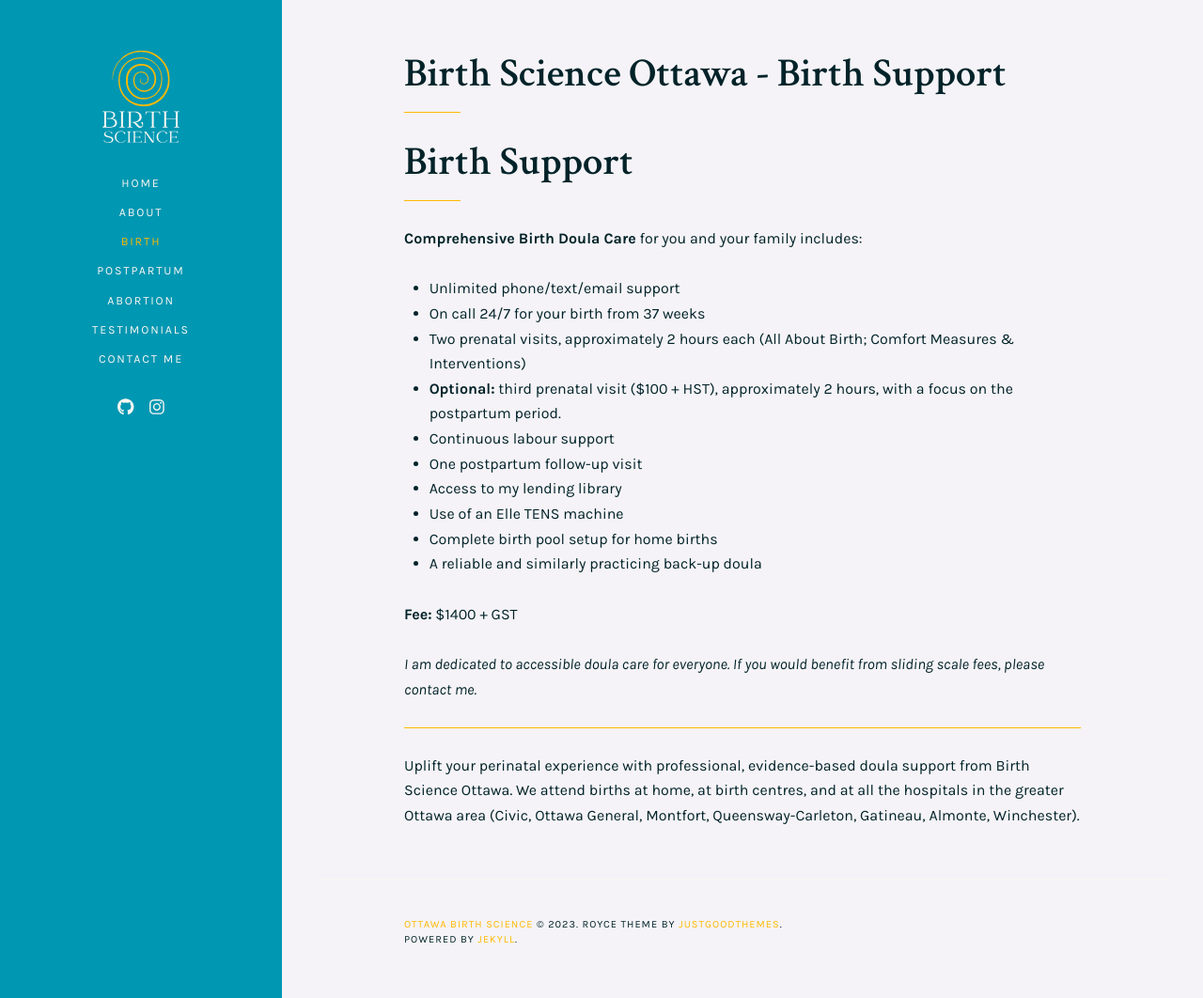
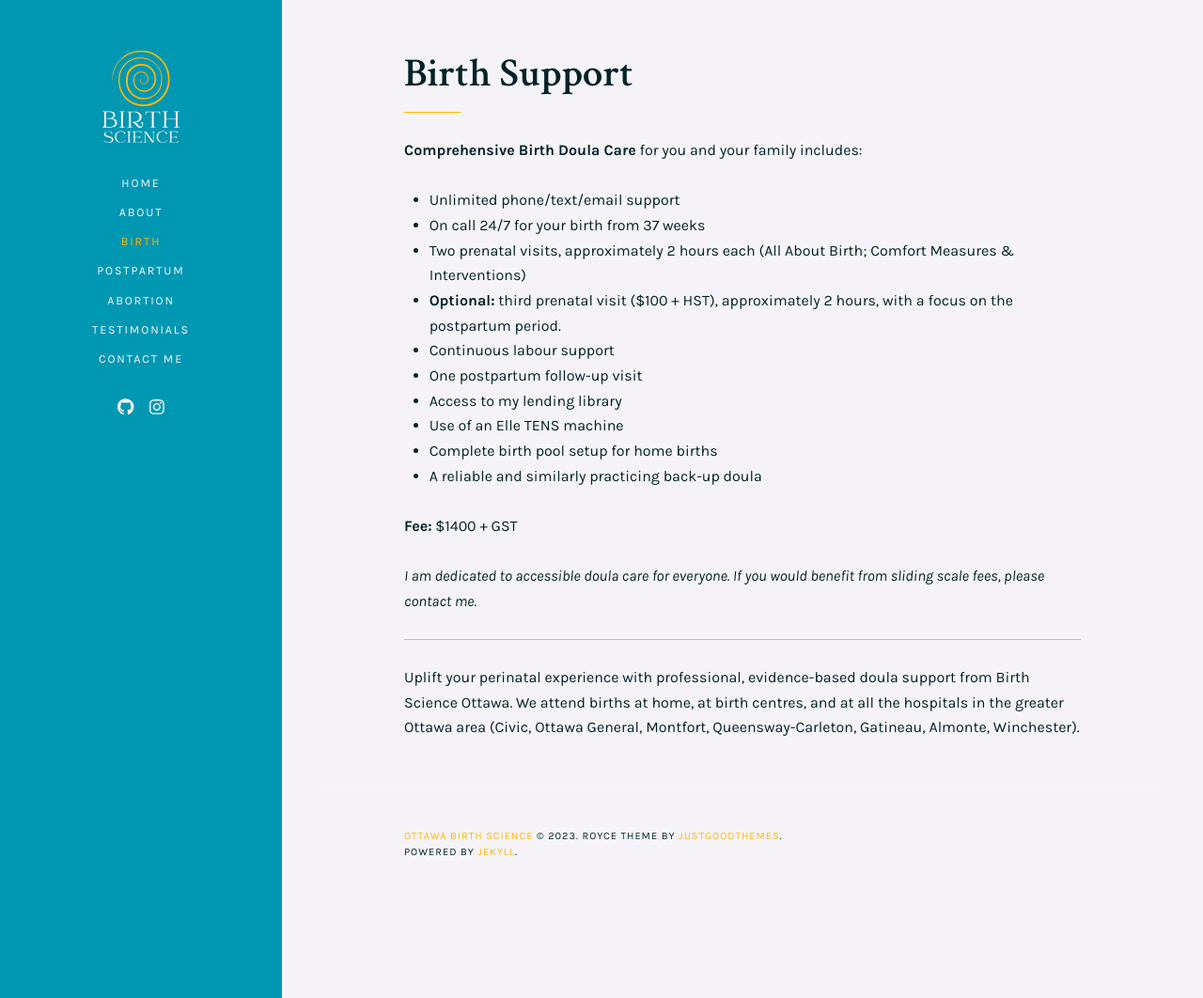
Before and after one commit to mch3rry/mypage, a Jekyll site: the page built from birth.md, in a window 1280 px wide and 1062 px high. Shown: the whole window at 94% size. Built offline with Jekyll 4.4.1, drawn with Linux system fonts in a browser that asks for light colours.

Commit message:
Update birth.md

```diff
--- a/birth.md
+++ b/birth.md
@@ -1,12 +1,7 @@
 ---
 layout: page
-title: "Birth Science Ottawa - Birth Support"
+title: "Birth Support"
 ---
-
-<header class="post-header">
-      <h1 class="post-title">Birth Support</h1>
-</header>
-
 <p> </p>
 
 <p><b>Comprehensive Birth Doula Care</b> for you and your family includes:</p>
```
